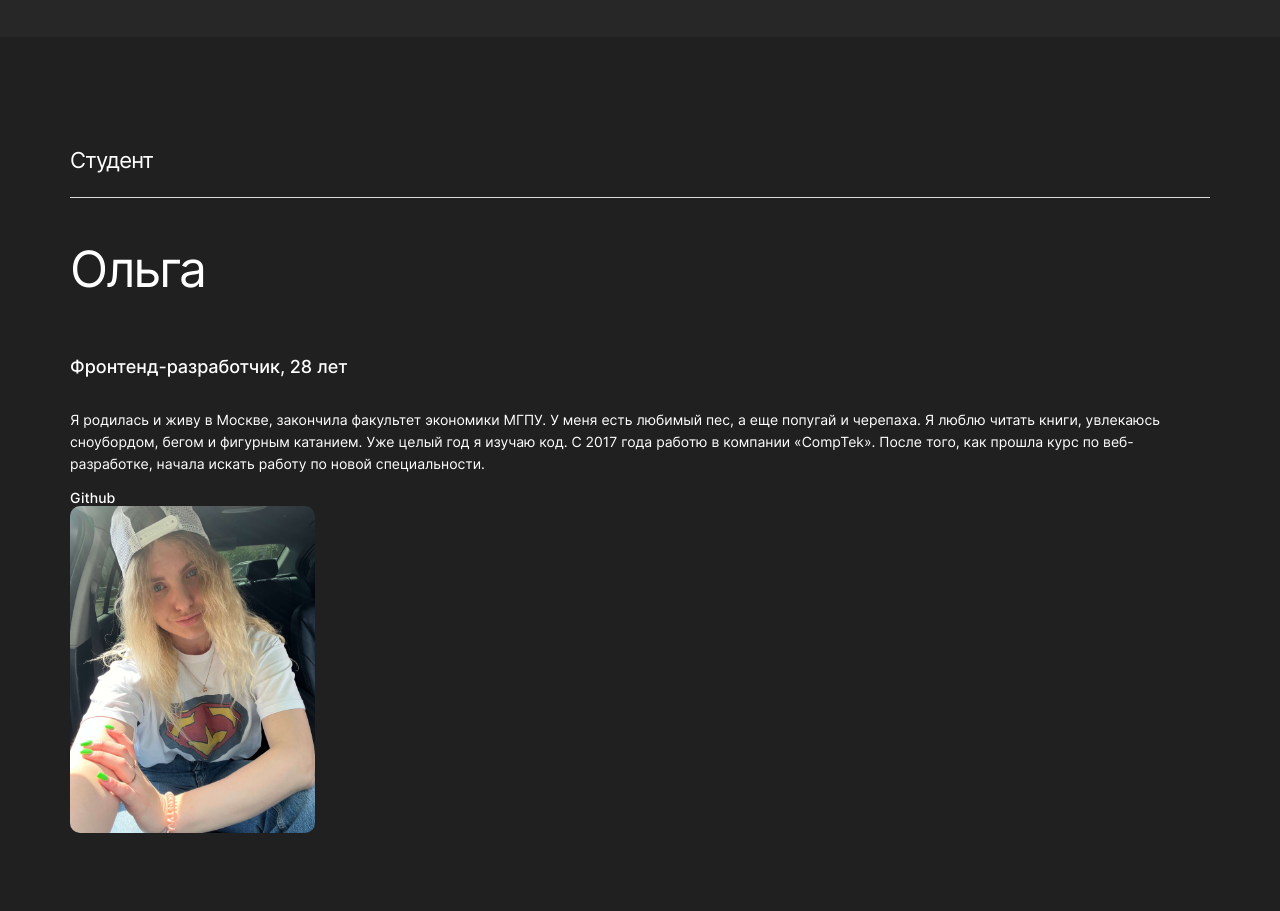
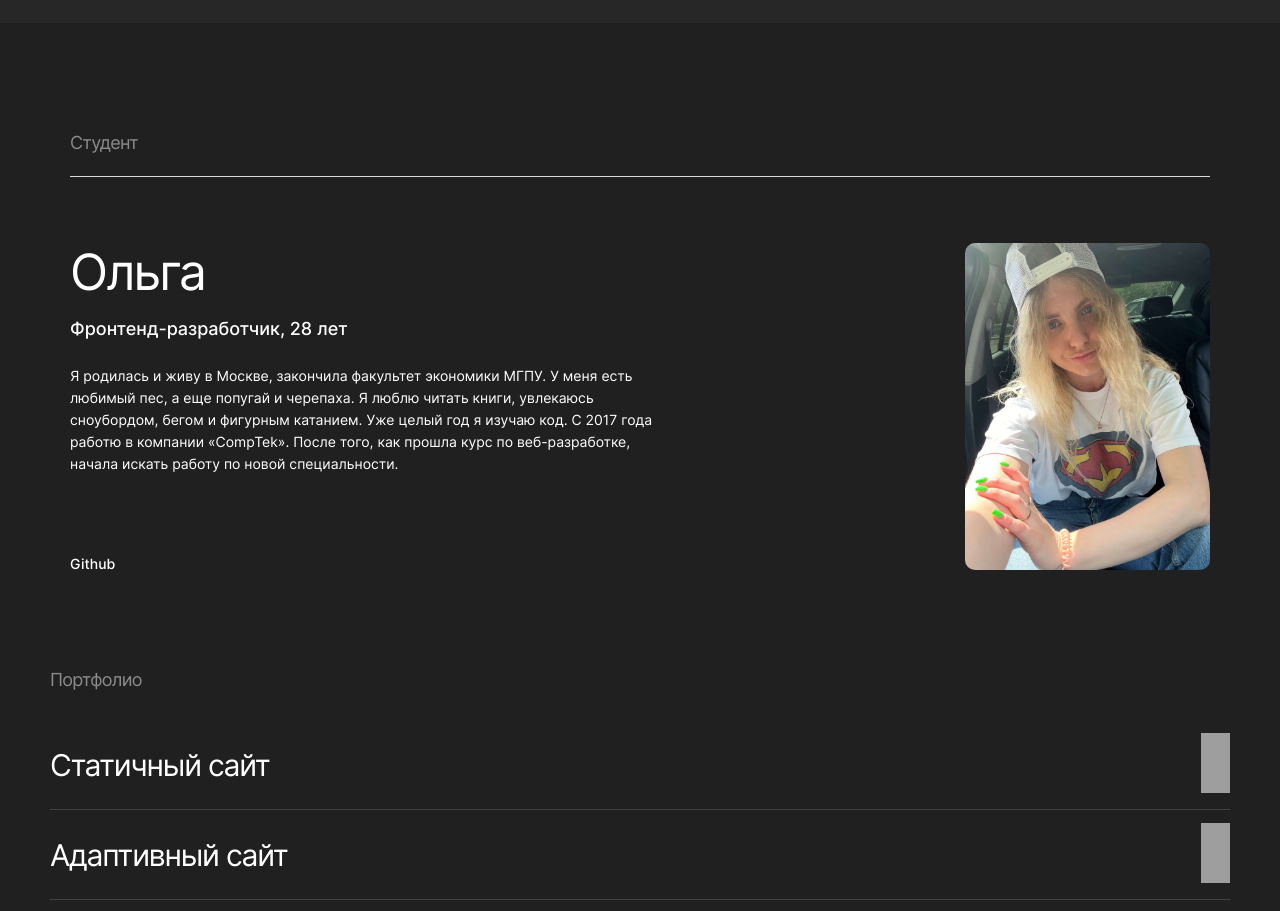
Before and after one commit to OlgaDavlyud/movies-explorer-frontend, a React (Create React App) app: page / in a window 1280 px wide. Shown: the part 1860-2771 px from the top of the page. Built offline with nearby package versions, Linux system fonts and the light colour scheme; grey boxes are pictures that could not be loaded.

Commit message:
Реализована верстка блоков AboutMe, Portfolio

```diff
--- a/src/components/AboutMe/AboutMe.css
+++ b/src/components/AboutMe/AboutMe.css
@@ -1,5 +1,5 @@
 .about-me {
-    padding: 110px 70px 125px;
+    padding: 110px 70px 100px;
     background: #202020;
 }
 
@@ -16,10 +16,19 @@
 .section__container {
     border-top: 1px solid #DADADA;
     margin-top: 23px;
-    display: grid;
+    display: flex;
+    justify-content: space-between;
+    padding-top: 66px;
+}
+
+.about-me__info {
+    max-width: 600px;
+    max-height: 327px;
 }
 
 .about-me__title {
+    margin-top: 0;
+    margin-bottom: 0;
     font-family: 'Inter', 'Arial', sans-serif;
     font-style: normal;
     font-weight: 400;
@@ -30,6 +39,8 @@
 }
 
 .about-me__subtitle {
+    margin-top: 18px;
+    margin-bottom: 0;
     font-family: 'Inter', 'Arial', sans-serif;
     font-style: normal;
     font-weight: 500;
@@ -40,6 +51,8 @@
 }
 
 .about-me__description {
+    margin-top: 26px;
+    margin-bottom: 79px;
     font-family: 'Inter', 'Arial', sans-serif;
     font-style: normal;
     font-weight: 400;
--- a/src/components/AboutMe/AboutMe.js
+++ b/src/components/AboutMe/AboutMe.js
@@ -7,6 +7,7 @@ function AboutMe() {
         <section className="about-me" id="about-me">
             <hi className="section__title">Студент</hi>
             <div className="section__container">
+                <div className="about-me__info">
                     <h2 className="about-me__title">Ольга</h2>
                     <h3 className="about-me__subtitle">Фронтенд-разработчик, 28 лет</h3>
                     <p className="about-me__description">Я родилась и живу в Москве, закончила факультет экономики МГПУ.
@@ -14,7 +15,8 @@ function AboutMe() {
                     Я люблю читать книги, увлекаюсь сноубордом, бегом и фигурным катанием. Уже целый год я изучаю код.
                     С 2017 года работю в компании «CompTek». После того, как прошла курс по веб-разработке, начала искать работу по новой специальности.</p>
                     <a className="about-me__link" href="https://github.com/OlgaDavlyud" target="_blank" rel="noopener noreferrer">Github</a>
-                <img className="about-me__photo" src={myPhoto} alt="Моя фотография" />
+                </div>
+                <img className="about-me__photo" src={myPhoto} alt="Фотография студента" />
             </div>
         </section>
     );
--- a/src/components/App/App.js
+++ b/src/components/App/App.js
@@ -7,6 +7,7 @@ import NavTab from '../NavTab/NavTab';
 import AboutProject from '../AboutProject/AboutProject';
 import Techs from '../Techs/Techs';
 import AboutMe from '../AboutMe/AboutMe';
+import Portfolio from '../Portfolio/Portfolio';
 import Footer from '../Footer/Footer';
 
 function App() {
@@ -18,6 +19,7 @@ function App() {
       <AboutProject />
       <Techs />
       <AboutMe />
+      <Portfolio />
       <Footer />
     </div>
   );
--- /dev/null
+++ b/src/components/Portfolio/Portfolio.css
@@ -0,0 +1,49 @@
+.portfolio {
+    background: #202020;
+    padding: 0px 50px 106px;
+}
+
+.section__title {
+    font-family: 'Inter', 'Arial', sans-serif;
+    font-style: normal;
+    font-weight: 400;
+    font-size: 18px;
+    line-height: 20px;
+    color: #8B8B8B;
+}
+
+.portfolio__container {
+   margin: 0;
+   padding-left: 0;
+   padding-top: 30px;
+}
+
+.portfolio__item {
+    list-style: none;
+    display: flex;
+    align-items: center;
+    justify-content: space-between;
+    border-bottom: 1px solid #424242;
+}
+
+.portfolio__item:last-child {
+    border-bottom: none;
+}
+
+.portfolio__title {
+    margin-top: 20px;
+    margin-bottom: 19px;
+
+    font-family: 'Inter', 'Arial', sans-serif;
+    font-style: normal;
+    font-weight: 400;
+    color: #FFF;
+    font-size: 30px;
+    line-height: 50px;
+    letter-spacing: -1.2px;
+}
+
+.portfolio__link-img {
+    width: 29px;
+    height: 60px;
+}
--- /dev/null
+++ b/src/components/Portfolio/Portfolio.js
@@ -0,0 +1,33 @@
+import React from "react";
+import './Portfolio.css';
+import arrow from '../../images/arrow.svg';
+
+function Portfolio() {
+    return(
+        <section className="portfolio">
+            <hi className="section__title">Портфолио</hi>
+            <ul className="portfolio__container">
+                <li className="portfolio__item">
+                    <p className="portfolio__title">Статичный сайт</p>
+                    <a className="portfolio__link" href="https://github.com/OlgaDavlyud/how-to-learn" target="blank" rel="noopener noreferrer">
+                        <img className="portfolio__link-img" src={arrow} alt="Стрелка для перехода на страницу"/>
+                    </a>
+                </li>
+                <li className="portfolio__item">
+                    <p className="portfolio__title">Адаптивный сайт</p>
+                    <a className="portfolio__link" href="https://github.com/OlgaDavlyud/russian-travel" target="blank" rel="noopener noreferrer">
+                        <img className="portfolio__link-img" src={arrow} alt="Стрелка для перехода на страницу"/>
+                    </a>
+                </li>
+                <li className="portfolio__item">
+                    <p className="portfolio__title">Одностраничное приложение</p>
+                    <a className="portfolio__link" href="https://github.com/OlgaDavlyud/mesto" target="blank" rel="noopener noreferrer">
+                        <img className="portfolio__link-img" src={arrow} alt="Стрелка для перехода на страницу"/>
+                    </a>
+                </li>
+            </ul>
+        </section>
+    );
+}
+
+export default Portfolio
```
Lines whose indentation alone changed are shown as unchanged.
